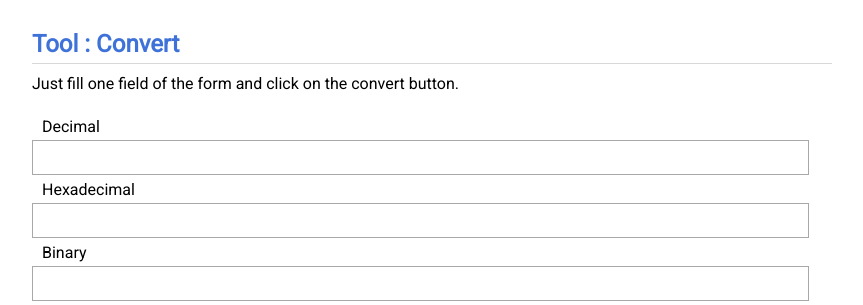
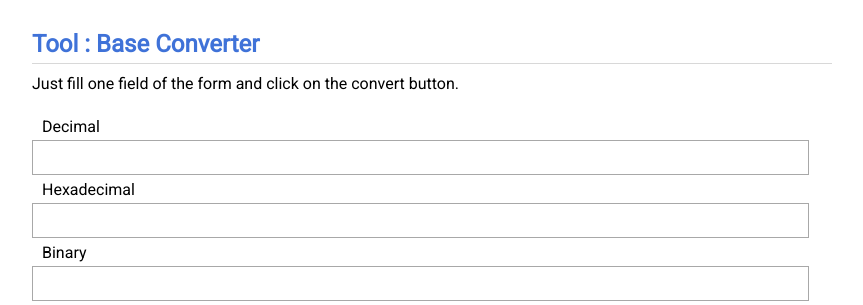
Before and after one commit to vaga/Tooblox, a PHP site: page /base-converter in a window 1280 px wide. Shown: the part 60-365 px from the top of the page, without its empty margins (208-1071 px from the left). Run offline with PHP 8.4, Linux system fonts and the light colour scheme; some libraries are stand-ins or nearby versions.

Commit message:
Oups... encore un oubli.

```diff
--- a/tools/BaseConverter/view.phtml
+++ b/tools/BaseConverter/view.phtml
@@ -1,5 +1,5 @@
 <form class="block" action="#" id="myform">
-	<h1>Tool : Convert</h1>
+	<h1>Tool : Base Converter</h1>
 	<p>Just fill one field of the form and click on the convert button.</p><br />
 	<p class="inline"><label>Decimal</label><input type="text" id="decimal"></p>
 	<p><label>Hexadecimal</label><input type="text" id="hexa"></p>
```
